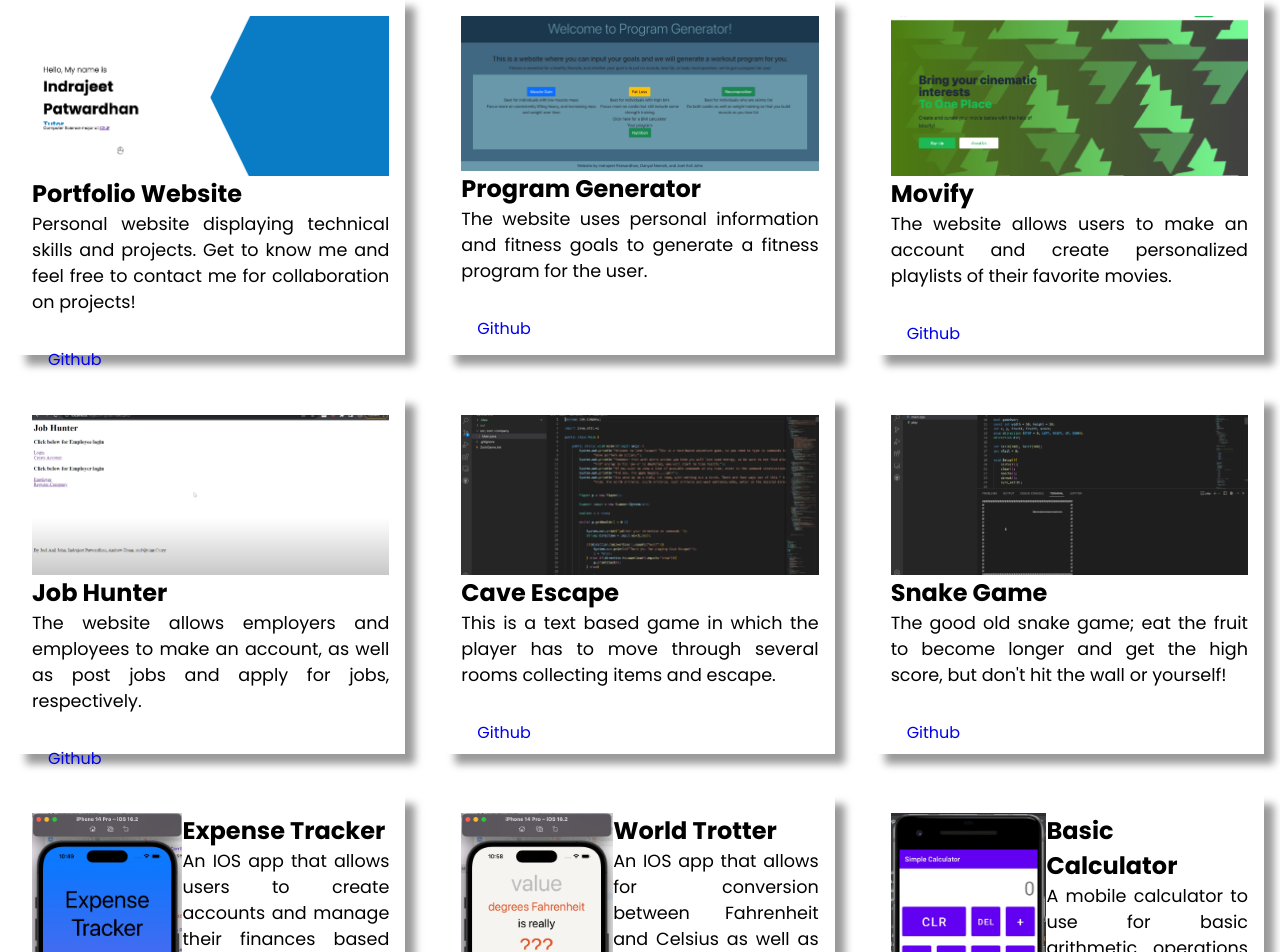
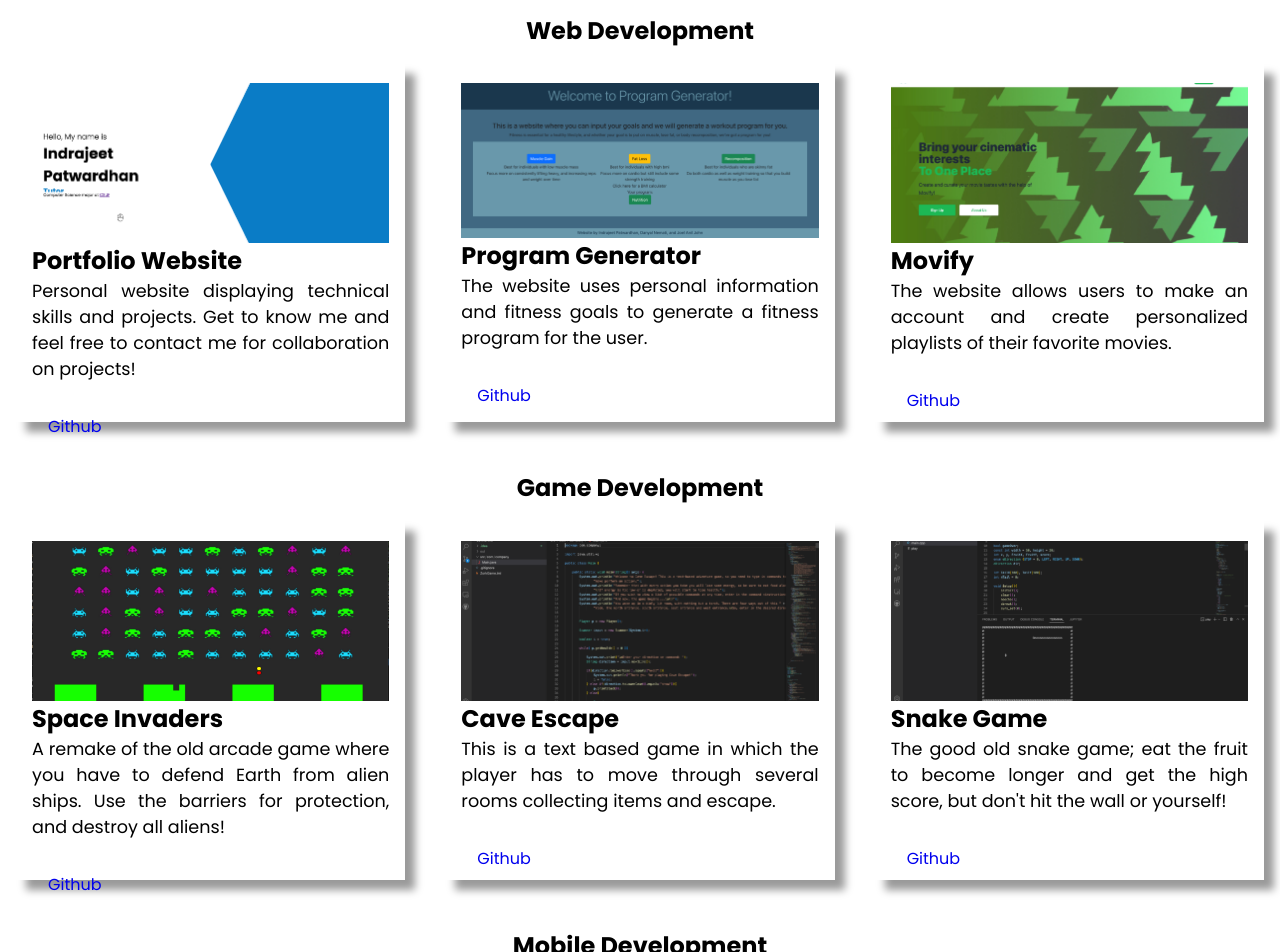
Before and after one commit to Indrajeet2002/Portfolio, a React (Create React App) app: page /product in a window 1280 px wide. Shown: the part 1821-2773 px from the top of the page. Built offline with nearby package versions, Linux system fonts and the light colour scheme.

Commit message:
Projects update

```diff
--- a/src/components/intro/Intro.jsx
+++ b/src/components/intro/Intro.jsx
@@ -11,6 +11,12 @@ const Intro = () => {
           <div className="i-left-wrapper">
             {/* <h2 className="i-intro">Hello, My name is</h2> */}
             <h1 className="i-name">Indrajeet Patwardhan</h1>
+            <p>
+              Hello, I am a Graduate student at CSUF working towards my Master's degree in Computer Science. I have a passion for
+              software engineering and have industry experience in Web Development. I have contributed to projects in Python, Java and C++,
+              and also have knowledge of Javascript as well as front end frameworks such as React, Angular and Streamlit. I am looking
+              forward to using my skills to contribute to future projects and develop new solutions.
+            </p>
             <div className="i-title">
               <div className="i-title-wrapper">
                 <div className="i-title-item">Web Developer</div>
--- a/src/components/product/Product.jsx
+++ b/src/components/product/Product.jsx
@@ -3,12 +3,14 @@ import React from "react";
 import IMG1 from "../../img/PortfolioWebsite.png"
 import IMG2 from "../../img/ProgramGenerator.png"
 import IMG3 from "../../img/Movify.jpg"
-import IMG4 from "../../img/JobHunter.png"
+// import IMG4 from "../../img/JobHunter.png"
 import IMG5 from "../../img/CaveEscape.png"
 import IMG6 from "../../img/SnakeGame.png"
 import IMG7 from "../../img/ExpenseTracker.jpg"
 import IMG8 from "../../img/WorldTrotter.jpg"
 import IMG9 from "../../img/SimpleCalculator.jpg"
+import IMG10 from "../../img/SpaceInvaders.jpg"
+
 //import { NavLink } from "react-router-dom";
 import { useContext } from "react";
 //import { useState } from "react";
@@ -39,12 +41,20 @@ const data = [
     github: "https://github.com/Indrajeet2002/my-app"
   },
 
+  // {
+  //   id: 4,
+  //   image: IMG4,
+  //   title: "Job Hunter",
+  //   description: "The website allows employers and employees to make an account, as well as post jobs and apply for jobs, respectively.",
+  //   github: "https://github.com/Indrajeet2002/Job-Hunter"
+  // },
+
   {
     id: 4,
-    image: IMG4,
-    title: "Job Hunter",
-    description: "The website allows employers and employees to make an account, as well as post jobs and apply for jobs, respectively.",
-    github: "https://github.com/Indrajeet2002/Job-Hunter"
+    image: IMG10,
+    title: "Space Invaders",
+    description: "A remake of the old arcade game where you have to defend Earth from alien ships. Use the barriers for protection, and destroy all aliens!",
+    github: "https://github.com/Indrajeet2002/Space-Invaders-master-main"
   },
 
   {
@@ -93,13 +103,74 @@ const data = [
 const Product = () => {
   const theme = useContext(ThemeContext);
   const darkMode = theme.state.darkMode;
+
+  // Split the data array into three sections
+  const dataSection1 = data.slice(0, 3);
+  const dataSection2 = data.slice(3, 6);
+  const dataSection3 = data.slice(6, 9);
+
   return (
     <section id="product">
       <h1 className="portfolio__section-title">Projects</h1>
+      <h2 className="portfolio__category-title">Web Development</h2>
+      {/* Map for items 1-3 */}
       <div className="container portfolio__container">
-        {data.map(({ id, image, title, description, github }) => {
-          // Conditionally apply different class names based on id
-          const cardClass = id >= 1 && id <= 6 ? "project-card" : "mobile-card";
+        {dataSection1.map(({ id, image, title, description, github }) => {
+          const cardClass = "project-card"; // Assuming all are project cards
+
+          return (
+            <div
+              key={id}
+              style={{ backgroundColor: darkMode && "#333" }}
+              className={cardClass}
+            >
+              <img src={image} alt={title} />
+
+              <div className="pro-details">
+                <h2>{title}</h2>
+                <p>{description}</p>
+                <div className="pro-btns">
+                  <a href={github} className="btn" target="_blank" rel="noreferrer">
+                    Github
+                  </a>
+                </div>
+              </div>
+            </div>
+          );
+        })}
+      </div>
+      <h2 className="portfolio__category-title">Game Development</h2>
+      {/* Map for items 4-6 */}
+      <div className="container portfolio__container">
+        {dataSection2.map(({ id, image, title, description, github }) => {
+          const cardClass = "project-card"; // Assuming all are project cards
+
+          return (
+            <div
+              key={id}
+              style={{ backgroundColor: darkMode && "#333" }}
+              className={cardClass}
+            >
+              <img src={image} alt={title} />
+
+              <div className="pro-details">
+                <h2>{title}</h2>
+                <p>{description}</p>
+                <div className="pro-btns">
+                  <a href={github} className="btn" target="_blank" rel="noreferrer">
+                    Github
+                  </a>
+                </div>
+              </div>
+            </div>
+          );
+        })}
+      </div>
+      <h2 className="portfolio__category-title">Mobile Development</h2>
+      {/* Map for items 7-9 */}
+      <div className="container portfolio__container">
+        {dataSection3.map(({ id, image, title, description, github }) => {
+          const cardClass = "mobile-card"; // Assuming all are project cards
 
           return (
             <div
--- a/src/components/product/product.css
+++ b/src/components/product/product.css
@@ -41,11 +41,16 @@
   background-color: white;
 }
 */
-.portfolio__section-title{
+.portfolio__section-title {
   text-align: center;
   font-size: 60px;
   width: 80%;
   margin-left: 8rem;
+}
+
+.portfolio__category-title {
+  text-align: center;
+  margin-top: 2rem;
 }
 /*
 .portfolio__section-card-title{
```
Also changed, not shown: src/img/SpaceInvaders.jpg (added), 1 other file (tests, documents, lock files or other folders).
